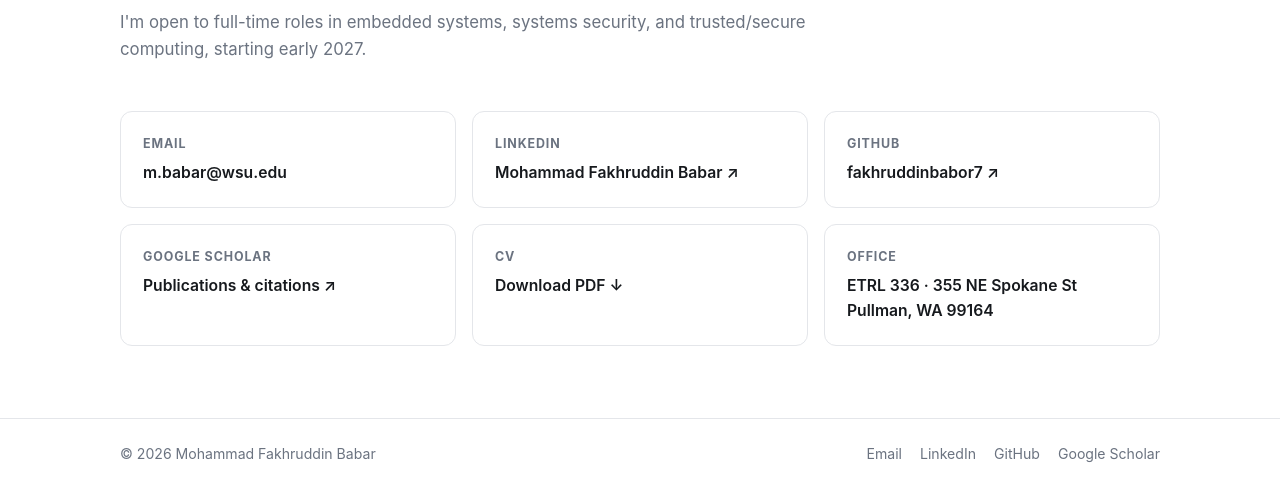
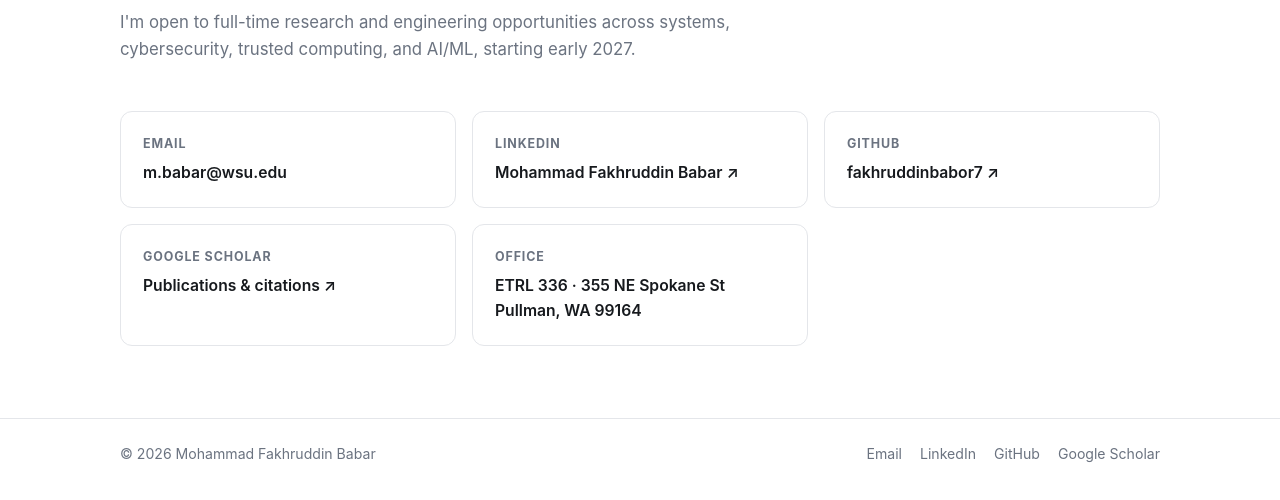
Before and after one commit to fakhruddinbabor7/mfb, a plain HTML site: page contact.html in a window 1280 px wide. Shown: the part 172-672 px from the top of the page. Drawn offline with Linux system fonts and the light colour scheme.

Commit message:
Broaden contact page and remove CV download card

```diff
--- a/contact.html
+++ b/contact.html
@@ -4,7 +4,7 @@
   <meta charset="utf-8">
   <meta name="viewport" content="width=device-width, initial-scale=1">
   <title>Contact | Mohammad Fakhruddin Babar</title>
-  <meta name="description" content="Contact Mohammad Fakhruddin Babar about embedded systems, systems security, and trusted computing roles.">
+  <meta name="description" content="Contact Mohammad Fakhruddin Babar about research and engineering opportunities across systems, cybersecurity, trusted computing, and AI/ML.">
   <meta name="author" content="Mohammad Fakhruddin Babar">
   <meta name="theme-color" content="#981e32">
   <link rel="canonical" href="https://fakhruddinbabor7.github.io/mfb/contact.html">
@@ -40,7 +40,7 @@
     <section class="page-head">
       <div class="container">
         <h1>Contact</h1>
-        <p>I'm open to full-time roles in embedded systems, systems security, and trusted/secure computing, starting early 2027.</p>
+        <p>I'm open to full-time research and engineering opportunities across systems, cybersecurity, trusted computing, and AI/ML, starting early 2027.</p>
       </div>
     </section>
     <section class="section section-tight">
@@ -49,7 +49,6 @@
         <a class="contact-card" href="https://www.linkedin.com/in/mohammad-fakhruddin-babar-3b4795ba" target="_blank" rel="noopener"><span>LinkedIn</span><strong>Mohammad Fakhruddin Babar ↗</strong></a>
         <a class="contact-card" href="https://github.com/fakhruddinbabor7" target="_blank" rel="noopener"><span>GitHub</span><strong>fakhruddinbabor7 ↗</strong></a>
         <a class="contact-card" href="https://scholar.google.com/citations?user=bK3U8oMAAAAJ&hl=en" target="_blank" rel="noopener"><span>Google Scholar</span><strong>Publications &amp; citations ↗</strong></a>
-        <a class="contact-card" href="assets/Babar_CV.pdf" target="_blank" rel="noopener"><span>CV</span><strong>Download PDF ↓</strong></a>
         <div class="contact-card"><span>Office</span><strong>ETRL 336 · 355 NE Spokane St<br>Pullman, WA 99164</strong></div>
       </div>
     </section>
```
